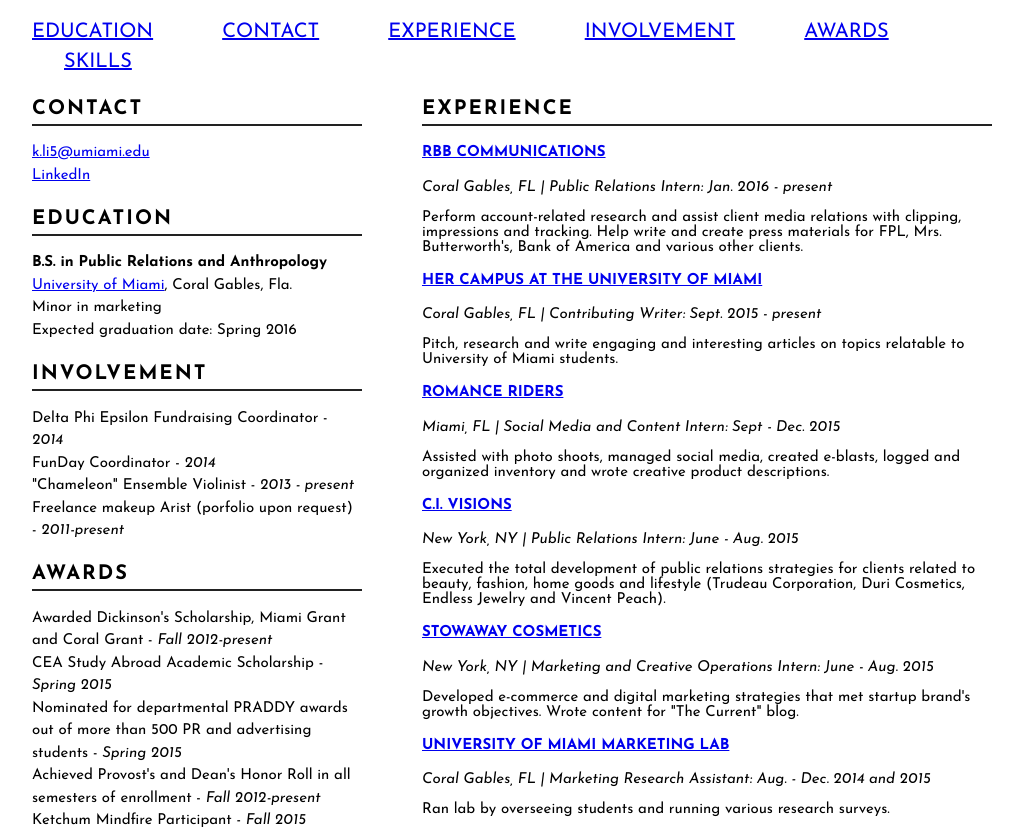
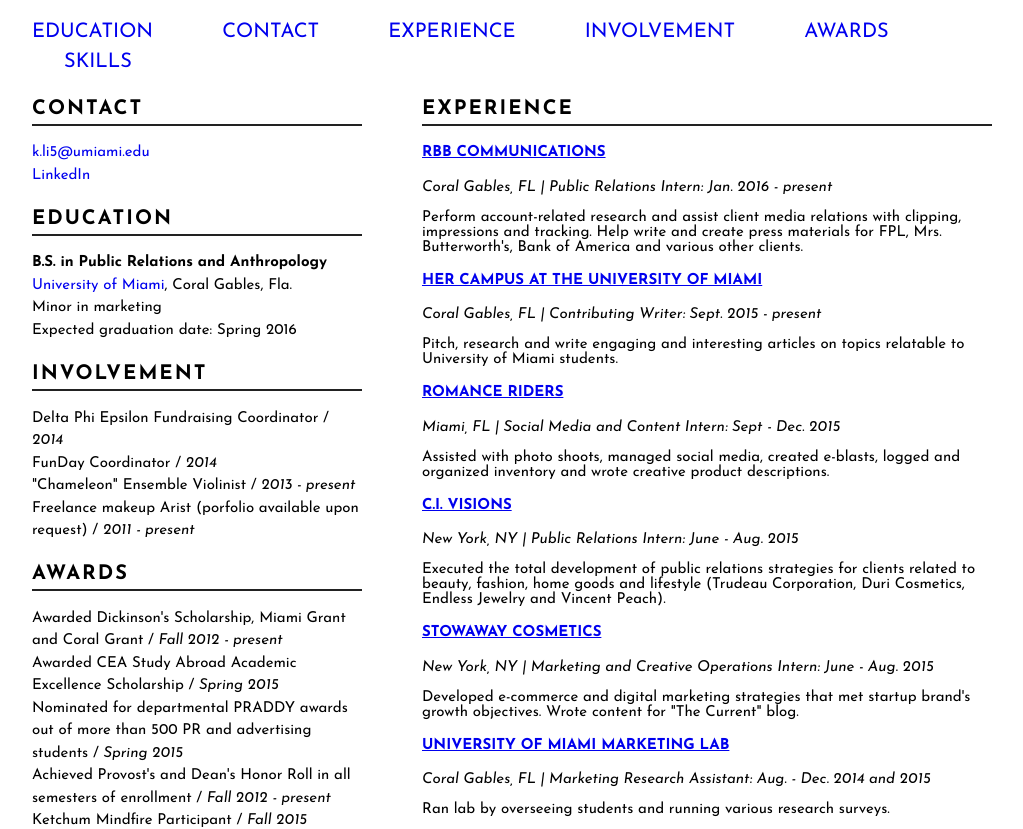
Before and after one commit to kli12/kli12.github.io, a plain HTML site: page resume.html in a window 1280 px wide. Shown: the part 125-954 px from the top of the page, without its empty margins (128-1151 px from the left). Drawn offline with Linux system fonts and the light colour scheme.

Commit message:
More resume + stylesheet edits
Found a few more things to change

```diff
--- a/css/stylesheet.css
+++ b/css/stylesheet.css
@@ -92,6 +92,9 @@
   line-height: 1.5;
 }
 
+ul li a{
+  text-decoration: none;
+}
 
 ul {
   list-style-type: none;
--- a/resume.html
+++ b/resume.html
@@ -70,10 +70,10 @@
               <h2>Involvement</h2>
 
                 <ul>
-                  <li>Delta Phi Epsilon Fundraising Coordinator - <em>2014</em></li>
-                  <li>FunDay Coordinator - <em>2014</em></li>
-                  <li>"Chameleon" Ensemble Violinist - <em>2013 - present</em></li>
-                  <li>Freelance makeup Arist (porfolio upon request) - <em>2011-present</em></li>
+                  <li>Delta Phi Epsilon Fundraising Coordinator / <em>2014</em></li>
+                  <li>FunDay Coordinator / <em>2014</em></li>
+                  <li>"Chameleon" Ensemble Violinist / <em>2013 - present</em></li>
+                  <li>Freelance makeup Arist (porfolio available upon request) / <em>2011 - present</em></li>
                 </ul>
             </section>
 
@@ -81,11 +81,11 @@
               <h2>Awards</h2>
 
                 <ul>
-                  <li>Awarded Dickinson's Scholarship, Miami Grant and Coral Grant - <em> Fall 2012-present </em></li>
-                  <li>CEA Study Abroad Academic Scholarship - <em>Spring 2015</em></li>
-                  <li>Nominated for departmental PRADDY awards out of more than 500 PR and advertising students - <em>Spring 2015</em></li>
-                  <li>Achieved Provost's and Dean's Honor Roll in all semesters of enrollment - <em>Fall 2012-present</em></li>
-                  <li>Ketchum Mindfire Participant - <em>Fall 2015</em></li>
+                  <li>Awarded Dickinson's Scholarship, Miami Grant and Coral Grant / <em> Fall 2012 - present </em></li>
+                  <li>Awarded CEA Study Abroad Academic Excellence Scholarship / <em>Spring 2015</em></li>
+                  <li>Nominated for departmental PRADDY awards out of more than 500 PR and advertising students / <em>Spring 2015</em></li>
+                  <li>Achieved Provost's and Dean's Honor Roll in all semesters of enrollment / <em>Fall 2012 - present</em></li>
+                  <li>Ketchum Mindfire Participant / <em>Fall 2015</em></li>
                 </ul>
             </section>
 
```
